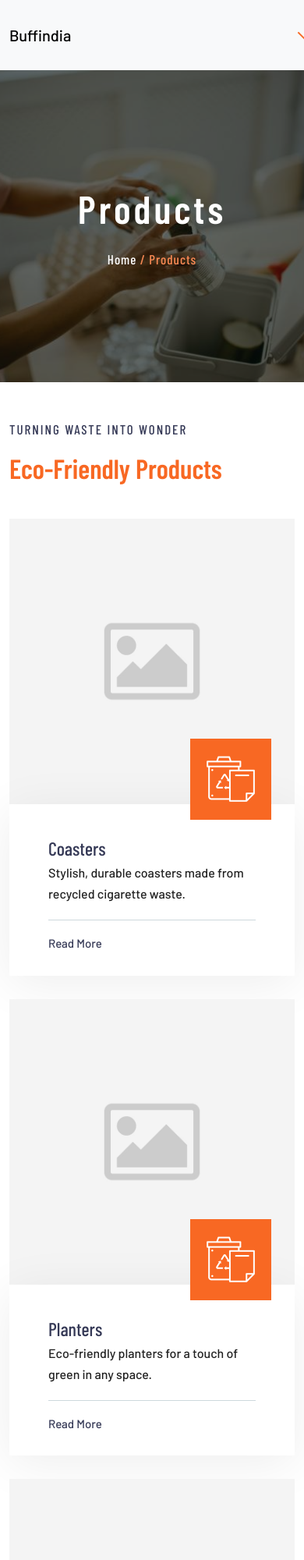
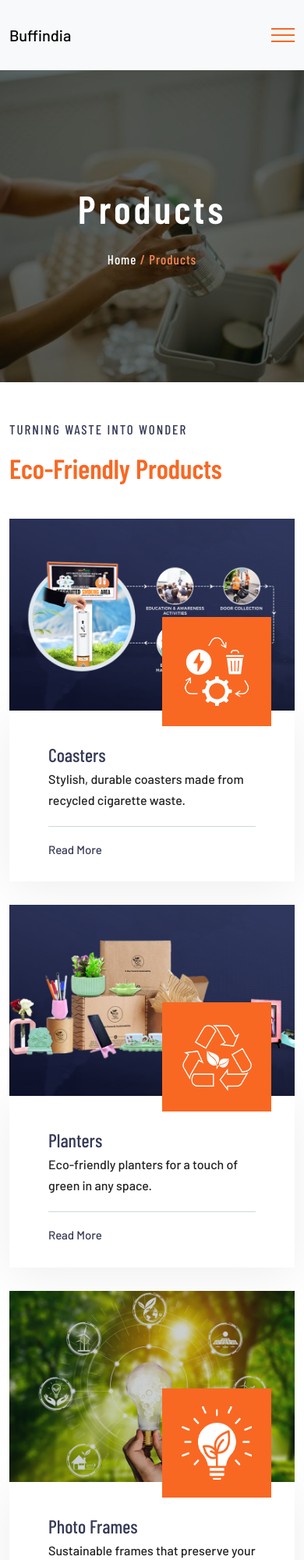
Before and after one commit to DevItaliya22/Buffindia-chash, a plain HTML site: page products.html in a window 390 px wide. Shown: the top 2000 px of the page at 78% size. Drawn offline with nearby package versions, Linux system fonts and the light colour scheme.

Commit message:
added images updated header in all files

```diff
--- a/products.html
+++ b/products.html
@@ -13,9 +13,11 @@
         <nav class="navbar navbar-expand-lg bg-body-tertiary header">
             <div class="container">
                 <a class="navbar-brand" href="index.html">Buffindia</a>
-                <button class="navbar-toggler" type="button" data-bs-toggle="collapse"
+                <button class="navbar-toggler collapsed" type="button" data-bs-toggle="collapse"
                     data-bs-target="#navbarSupportedContent" aria-controls="navbarSupportedContent"
                     aria-expanded="false" aria-label="Toggle navigation">
+                    <span class="navbar-toggler-icon"></span>
+                    <span class="navbar-toggler-icon"></span>
                     <span class="navbar-toggler-icon"></span>
                 </button>
                 <div class="collapse navbar-collapse" id="navbarSupportedContent">
@@ -77,10 +79,10 @@
                     <div class="services-two_single">
                         <div class="services-two_img-box">
                             <div class="services-two_img">
-                                <img src="assets/images/dummy.jpg" alt="">
+                                <img src="assets/images/1.jpg" alt="">
                             </div>
                             <div class="services-two_icon">
-                                <img src="assets/images/paper.png" alt="">
+                                <img src="assets/images/icon_1.png" alt="">
                             </div>
                         </div>
                         <div class="services-two_content">
@@ -103,10 +105,10 @@
                     <div class="services-two_single">
                         <div class="services-two_img-box">
                             <div class="services-two_img">
-                                <img src="assets/images/dummy.jpg" alt="">
+                                <img src="assets/images/2.jpg" alt="">
                             </div>
                             <div class="services-two_icon">
-                                <img src="assets/images/paper.png" alt="">
+                                <img src="assets/images/icon_2.png" alt="">
                             </div>
                         </div>
                         <div class="services-two_content">
@@ -129,10 +131,10 @@
                     <div class="services-two_single">
                         <div class="services-two_img-box">
                             <div class="services-two_img">
-                                <img src="assets/images/dummy.jpg" alt="">
+                                <img src="assets/images/3.jpg" alt="">
                             </div>
                             <div class="services-two_icon">
-                                <img src="assets/images/paper.png" alt="">
+                                <img src="assets/images/icon_3.png" alt="">
                             </div>
                         </div>
                         <div class="services-two_content">
@@ -155,10 +157,10 @@
                     <div class="services-two_single">
                         <div class="services-two_img-box">
                             <div class="services-two_img">
-                                <img src="assets/images/dummy.jpg" alt="">
+                                <img src="assets/images/1.jpg" alt="">
                             </div>
                             <div class="services-two_icon">
-                                <img src="assets/images/paper.png" alt="">
+                                <img src="assets/images/icon_1.png" alt="">
                             </div>
                         </div>
                         <div class="services-two_content">
```
Also changed, not shown: blog.html (+6 -4 lines), contact.html (+3 -1 lines), index.html (+13 -15 lines), partner-program.html (+6 -5 lines), service-1.html (+5 -3 lines), service-2.html (+6 -3 lines), service-3.html (+5 -3 lines), services.html (+9 -7 lines), assets/images/1.jpg (added), assets/images/2.jpg (added), assets/images/3.jpg (added), assets/images/icon_1.png (added), assets/images/icon_2.png (added), assets/images/icon_3.png (added), 2 more files, 1 other file.
